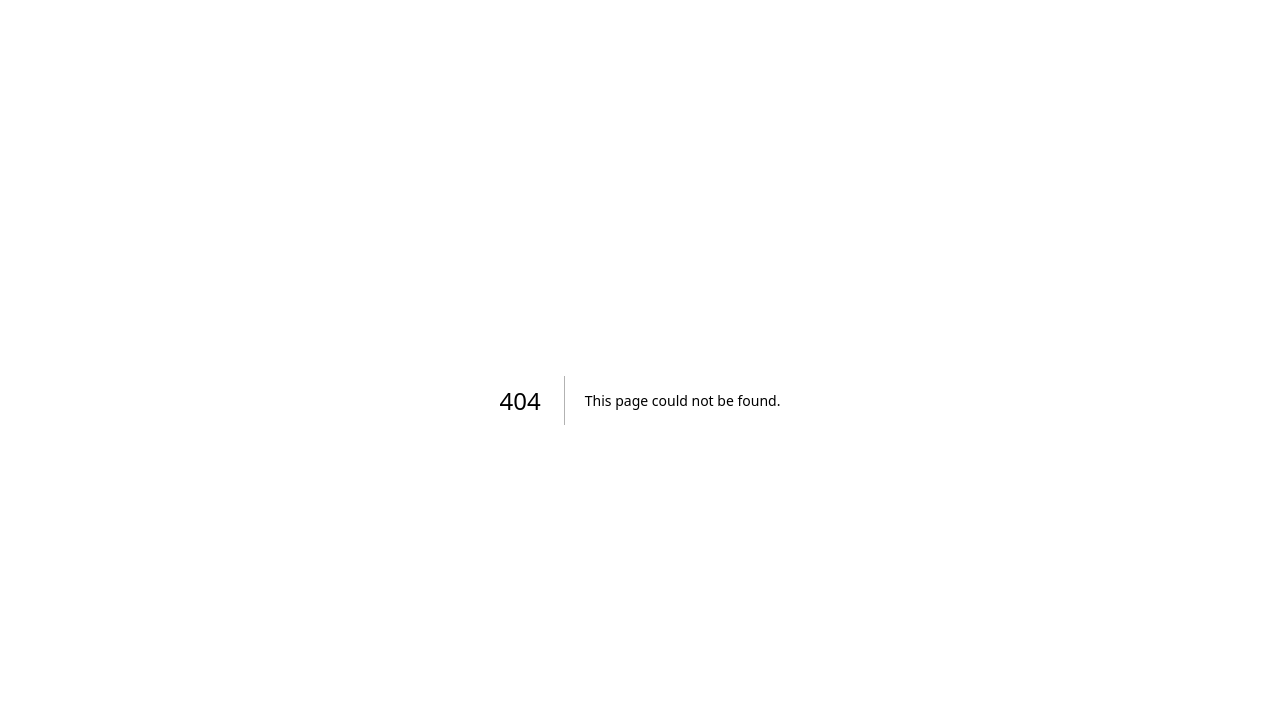
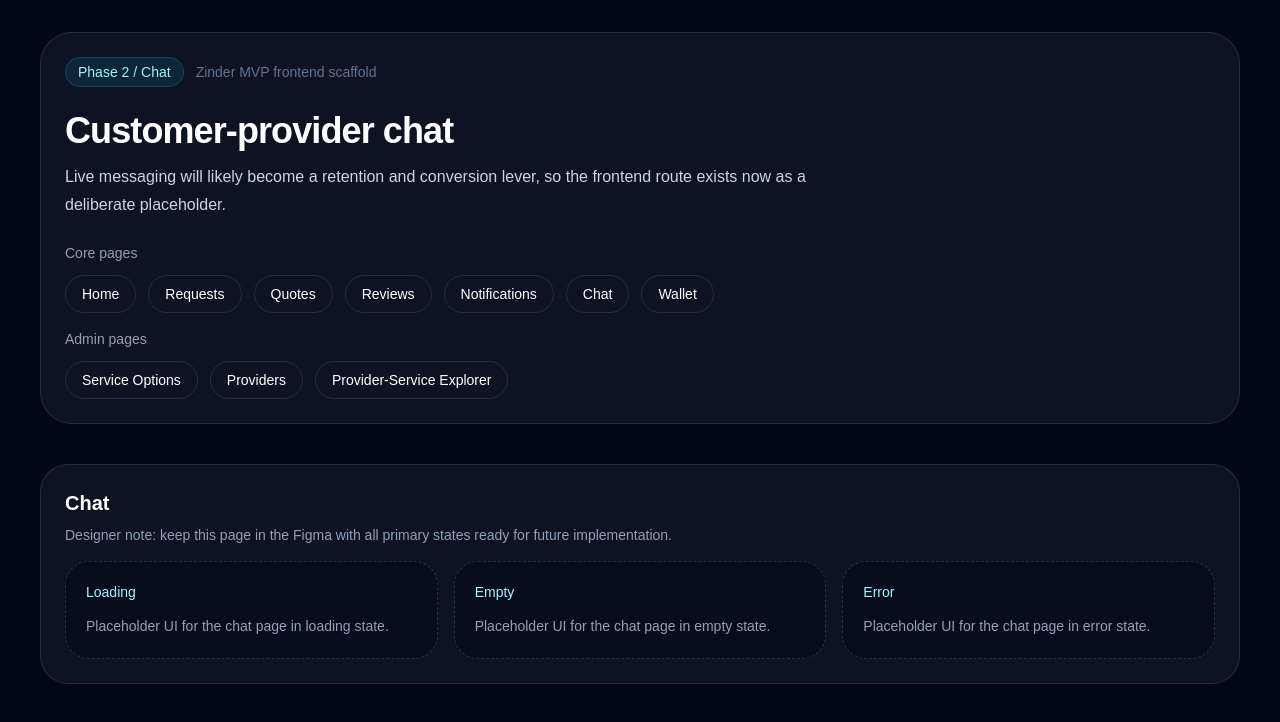
Before and after one commit to alcho22/zinder-mvp, a Next.js app: page /chat in a window 1280 px wide. Before the commit this address had no page. Shown: the top 722 px of the page. Built offline with nearby package versions, Linux system fonts and the light colour scheme.

Commit message:
Update src/app/chat/page.tsx

```diff
--- /dev/null
+++ b/src/app/chat/page.tsx
@@ -0,0 +1,14 @@
+import { AppShell } from "@/components/app-shell";
+import { PlaceholderStateGrid } from "@/components/placeholder-state-grid";
+
+export default function ChatPage() {
+  return (
+    <AppShell
+      eyebrow="Phase 2 / Chat"
+      title="Customer-provider chat"
+      description="Live messaging will likely become a retention and conversion lever, so the frontend route exists now as a deliberate placeholder."
+    >
+      <PlaceholderStateGrid title="Chat" />
+    </AppShell>
+  );
+}
```
